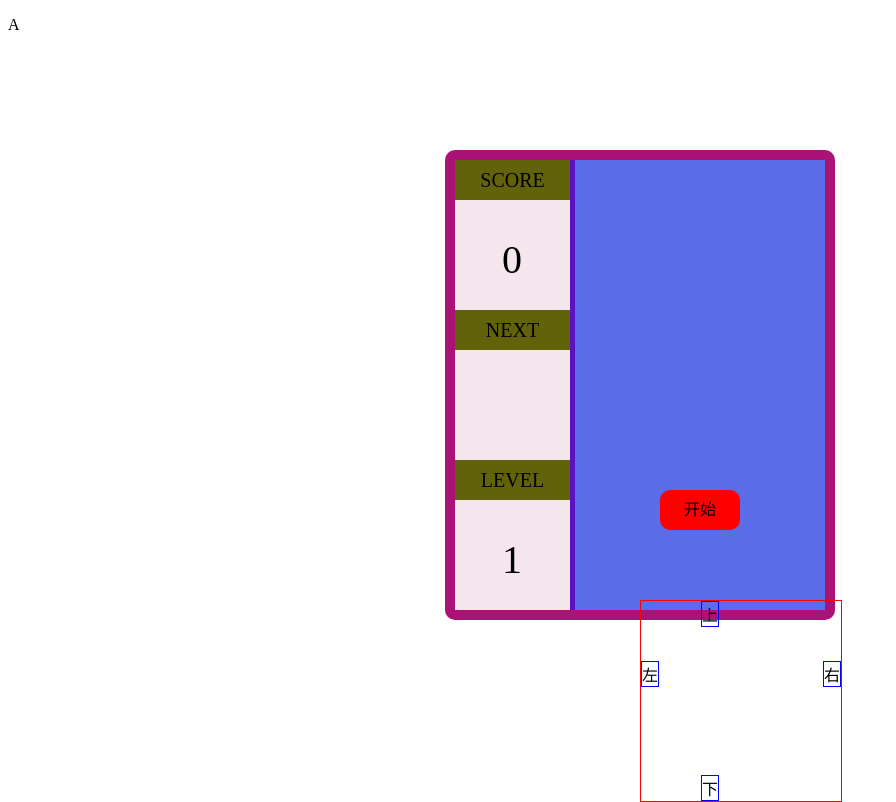
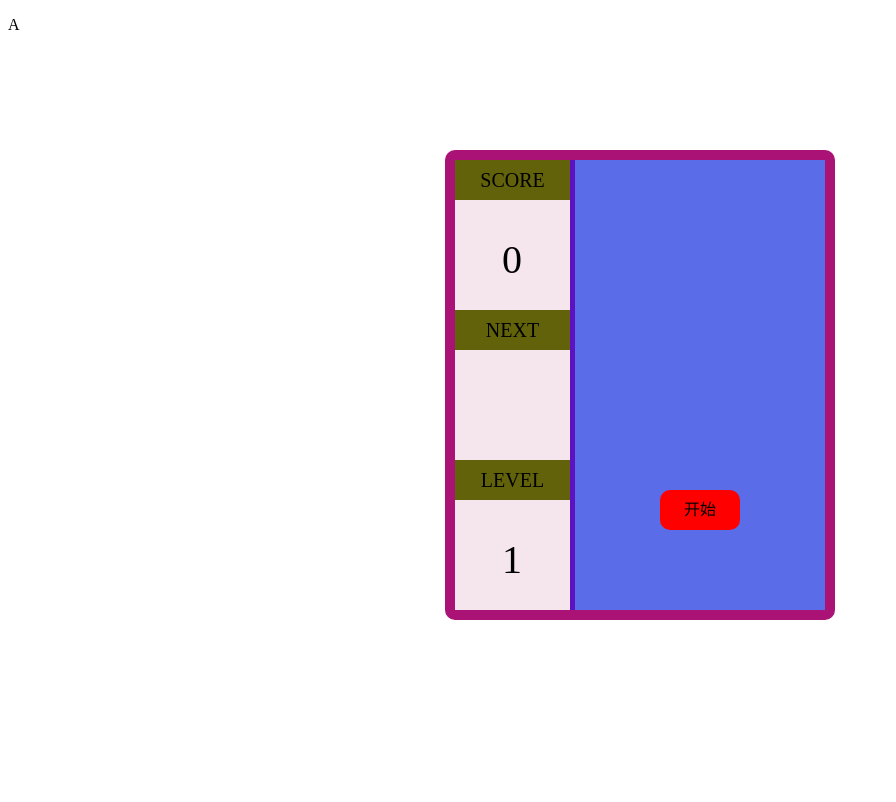
Before and after one commit to phomsun/phomsun.github.io, a plain HTML site: page index.html in a window 1280 px wide. Shown: the whole page, without its empty margins (0-896 px from the left). Drawn offline with nearby package versions, Linux system fonts and the light colour scheme.

Commit message:
Update index.html

```diff
--- a/index.html
+++ b/index.html
@@ -107,12 +107,6 @@
 		<div id="boxRight">
 			<span id="star" class="btn">开始</span>
 		</div>
-	</div>
-	<div style="width:200px;height:200px;position:absolute;left:50%;top:600px;border:1px solid red;">
-		<div id="ptop" class="phonebtn" style="left:60px;top:0px;">上</div>
-		<div id="pleft" class="phonebtn" style="left:0px;top:60px;">左</div>
-		<div id="pright" class="phonebtn" style="right:0px;top:60px;">右</div>
-		<div id="pdown" class="phonebtn" style="left:60px;bottom:0px;">下</div>
 	</div>
 
 
```
